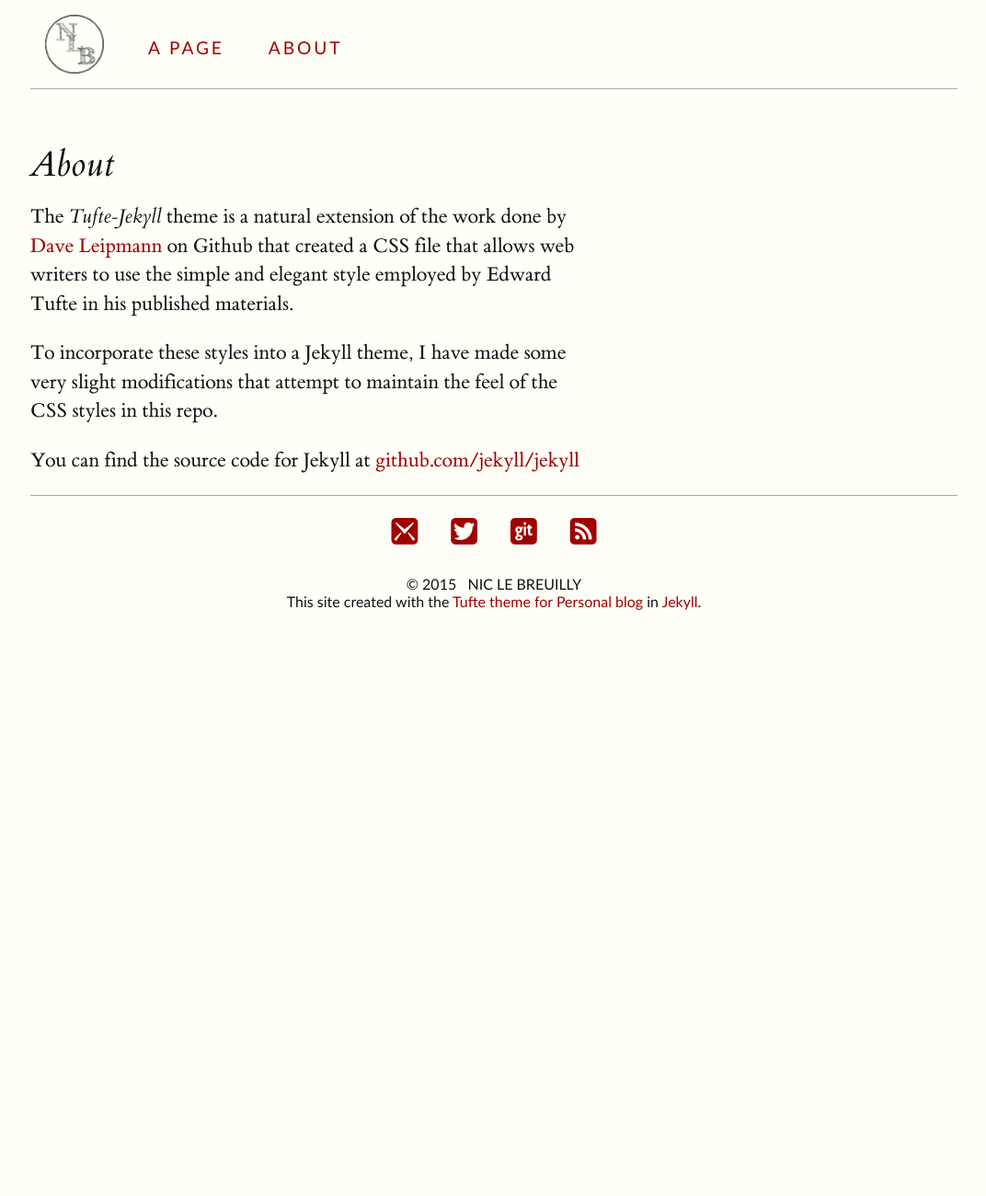
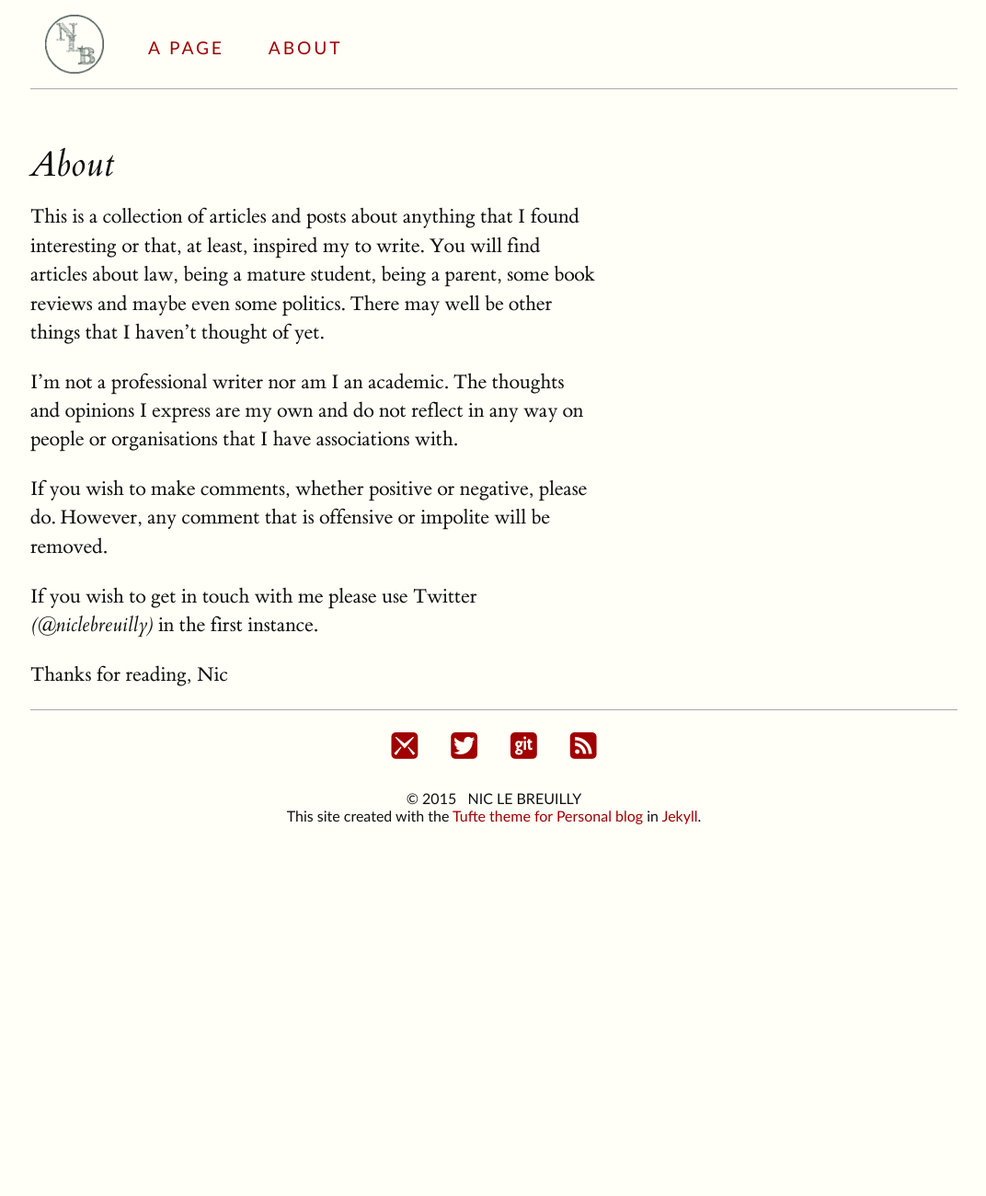
Before and after one commit to clayh53/tufte-jekyll, a Jekyll site: the page built from about/index.md, in a window 1280 px wide. Shown: the whole page at 92% size, without its empty margins (127-1199 px from the left). Built offline with Jekyll 4.4.1, drawn with Linux system fonts in a browser that asks for light colours.

Commit message:
Major changes to the about page.

```diff
--- a/about/index.md
+++ b/about/index.md
@@ -1,10 +1,17 @@
 ---
 layout: post
 title: About
+published: true
 ---
 
-The *Tufte-Jekyll* theme is a natural extension of the work done by [Dave Leipmann](https://github.com/daveliepmann/tufte-css) on Github that created a CSS file that allows web writers to use the simple and elegant style employed by Edward Tufte in his published materials.
 
-To incorporate these styles into a Jekyll theme, I have made some very slight modifications that attempt to maintain the feel of the CSS styles in this repo.
+This is a collection of articles and posts about anything that I found interesting or that, at least, inspired my to write. You will find articles about law, being a mature student, being a parent, some book reviews and maybe even some politics. There may well be other things that I haven't thought of yet.
 
-You can find the source code for Jekyll at [github.com/jekyll/jekyll](https://github.com/jekyll/jekyll)
+I'm not a professional writer nor am I an academic. The thoughts and opinions I express are my own and do not reflect in any way on people or organisations that I have associations with.
+
+If you wish to make comments, whether positive or negative, please do. However, any comment that is offensive or impolite will be removed.
+
+If you wish to get in touch with me please use Twitter *(@niclebreuilly)* in the first instance.
+
+Thanks for reading,
+Nic
```
